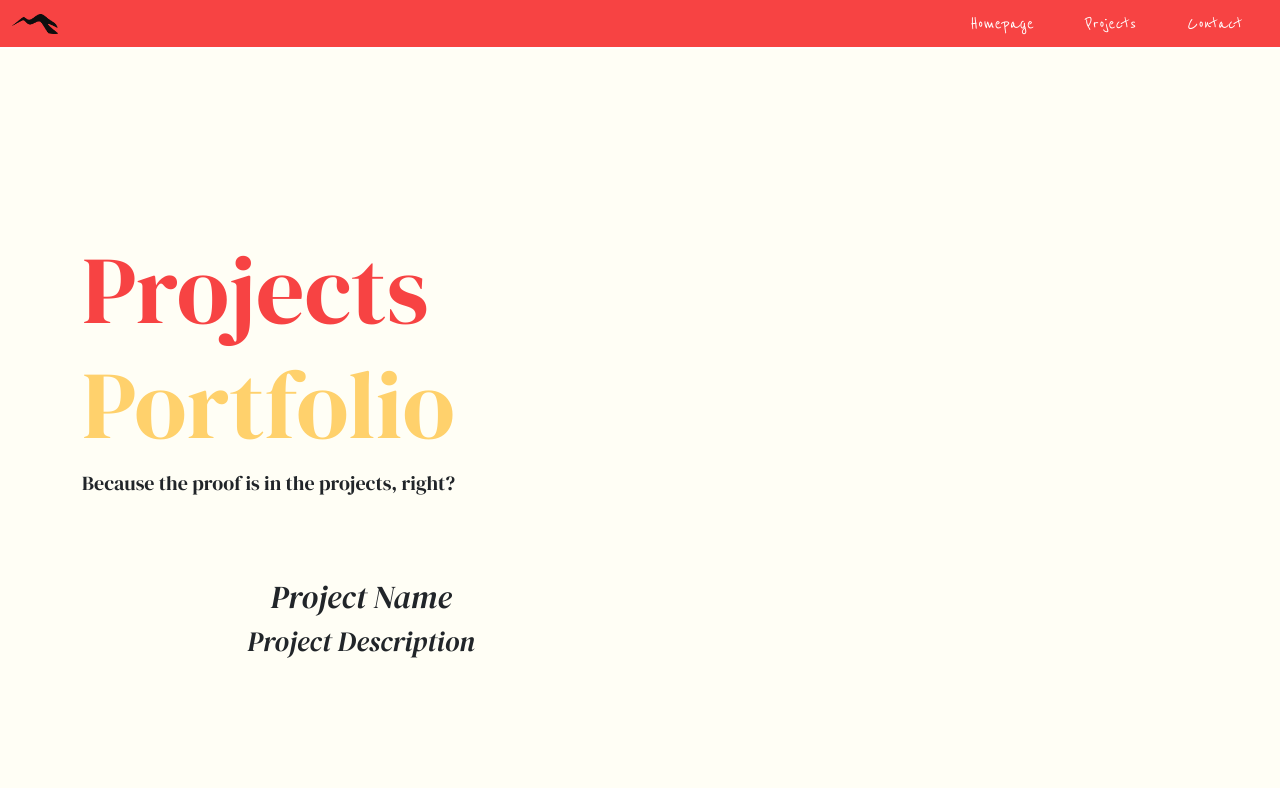
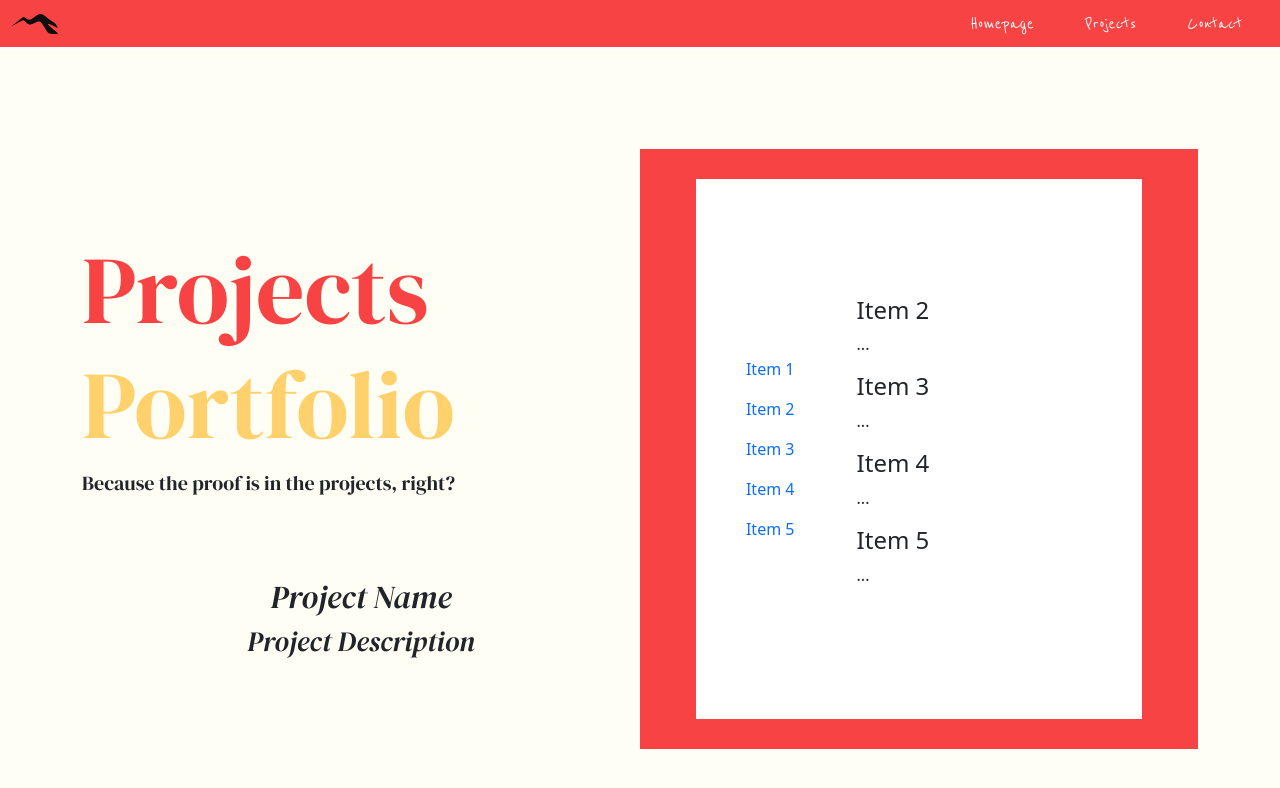
Before and after one commit to mitchjsutherland/ReactPortfolio, a React (Vite) app in the folder msreactportfolio/: page /projects in a window 1280 px wide. Shown: the top 788 px of the page. Built offline with nearby package versions, Linux system fonts and the light colour scheme.

Commit message:
Difficulty in dynamically loading components

```diff
--- a/msreactportfolio/index.html
+++ b/msreactportfolio/index.html
@@ -7,7 +7,7 @@
     <link rel="preconnect" href="https://fonts.gstatic.com" crossorigin>
     <link href="https://fonts.googleapis.com/css2?family=DM+Serif+Display:ital@0;1&family=Reenie+Beanie&display=swap" rel="stylesheet">
     <meta name="viewport" content="width=device-width, initial-scale=1.0" />
-    <title>Vite + React</title>
+    <title>Mitchel Sutherland</title>
   </head>
   <body>
     <div id="root"></div>
--- a/msreactportfolio/src/App.css
+++ b/msreactportfolio/src/App.css
@@ -261,7 +261,26 @@ a:-webkit-any-link {
   text-align: center;
 }
 
+.project-container {
+  justify-items: center;
+}
 
+.projects-wrapper {
+  height: 75vh;
+  width: 75vh;
+  background-color: #F74343;
+  display: flex;
+  justify-content: center;
+  align-items: center;
+}
+
+.project-list-main {
+  width: 80%;
+  height: 90%;
+  background-color: white;
+  display: flex;
+  align-items: center;
+}
 
 
 /* CONTACT -------------------------------------------- */
--- a/msreactportfolio/src/Contact.jsx
+++ b/msreactportfolio/src/Contact.jsx
@@ -6,7 +6,6 @@ function Contact() {
             <p>This is the contacts page.</p>
         </div>
     )
-
 };
 
 export default Contact;
--- /dev/null
+++ b/msreactportfolio/src/Project.jsx
@@ -0,0 +1,16 @@
+import React from 'react';
+
+function Project(props) {
+    return (
+        <>
+            <div className="project-tile">
+                <h4>Title {props.title} </h4>
+                <p>Deployed app {props.app-url}</p>
+                <p>View github repository{props.repo-url}</p>
+                <p>Image {props.image}</p>
+            </div>
+        </>
+    )
+};
+
+export default Project;
--- a/msreactportfolio/src/Projects.jsx
+++ b/msreactportfolio/src/Projects.jsx
@@ -1,4 +1,6 @@
 import React from 'react'
+import Project from './Project.jsx';
+import projects from './projects.json';
 
 function Projects() {
 
@@ -6,7 +8,7 @@ function Projects() {
         <>
             <main className="mainprojects">
 
-                <div className="container projectbody">
+                <div className="container col-11 projectbody">
                     <div className="col-6 project-title-wrapper">
                         <div className = "col-12">
                             <div className="div projects-title" id="projects-title">
@@ -22,26 +24,56 @@ function Projects() {
                             <h3>Project Description</h3>
                         </div>
                     </div>
-                    <div className="col-6">
+                    <div className="col-md-6 col-sm-12 project-container d-flex">
+
                         <div className="projects-wrapper">
 
+                                {/* {projects.map((project) => {
+                                    console.log("Mapping project:", project); // Log to check if data is received
+                                    return (
+                                        <div key={project.id} className="col-4">
+                                            <Project
+                                                title={project.title}
+                                                app-url={project.app-url}
+                                                repo-url={project.repo-url}
+                                                image={project.image}
+                                            />
+                                        </div>
+                                    );
+                                })} */}
+
+                            <div className="row project-list-main">
+
+                                <div className="col-4">
+                                    <div id="simple-list-example" className="d-flex flex-column gap-2 simple-list-example-scrollspy text-center">
+                                    <a className="p-1 rounded" href="#simple-list-item-1">Item 1</a>
+                                    <a className="p-1 rounded" href="#simple-list-item-2">Item 2</a>
+                                    <a className="p-1 rounded" href="#simple-list-item-3">Item 3</a>
+                                    <a className="p-1 rounded" href="#simple-list-item-4">Item 4</a>
+                                    <a className="p-1 rounded" href="#simple-list-item-5">Item 5</a>
+                                    </div>
+                                </div>
+                                <div className="col-8">
+                                    <div data-bs-spy="scroll" data-bs-target="#simple-list-example" data-bs-offset="0" data-bs-smooth-scroll="true" className="scrollspy-example" tabindex="0">
+                                    {/* <Project title={project.title} app-url={project.app-url} repo-url={project.repo-url} image={project.image} /> */}
+
+                                    <h4 id="simple-list-item-2">Item 2</h4>
+                                    <p>...</p>
+                                    <h4 id="simple-list-item-3">Item 3</h4>
+                                    <p>...</p>
+                                    <h4 id="simple-list-item-4">Item 4</h4>
+                                    <p>...</p>
+                                    <h4 id="simple-list-item-5">Item 5</h4>
+                                    <p>...</p>
+                                    </div>
+                                </div>
+                            </div>
 
                         </div>
+
                     </div>
 
                 </div>
-
-                {/* <div className="row align-items-center justify-content-center text-center" id="new-mainbody">
-                    <div className="col-sm-7 col-md-2 col-lg-2" id="new-mainprojects">
-                        <h4 className= "home-action">PROJECTS</h4>
-                    </div>
-                    <div className="col-sm-11 col-md-6" id="new-mainprofile">
-                        <img src={PortfolioProfile} className="profile-pic" id="profile-picid"></img>
-                    </div>
-                    <div className="col-sm-7 col-md-2 col-lg-2" id="new-maincontact">
-                        <h4 className= "home-action">CONTACT</h4>
-                    </div>
-                </div> */}
 
             </main>
         </>
--- a/msreactportfolio/src/projects.json
+++ b/msreactportfolio/src/projects.json
@@ -2,38 +2,38 @@
     {
       "id": 1,
       "title": "Digital Nomad",
-      "live_app_url": "https://filipkotanski.github.io/Digital-Nomad-App/index.html",
-      "repository_url": "https://github.com/FilipKotanski/Digital-Nomad-App",
+      "app-url": "https://filipkotanski.github.io/Digital-Nomad-App/index.html",
+      "repo-url": "https://github.com/FilipKotanski/Digital-Nomad-App",
       "image": "./assets/digitalnomad.png"
     },
     {
         "id": 2,
         "title": "README Generator",
-        "live_app_url": "https://www.youtube.com/watch?v=yjGQC8cx_nM",
-        "repository_url": "https://github.com/mitchjsutherland/ReadMeGenerator"
+        "app-url": "https://www.youtube.com/watch?v=yjGQC8cx_nM",
+        "repo-url": "https://github.com/mitchjsutherland/ReadMeGenerator"
     },
     {
         "id": 3,
         "title": "Coding Quiz",
-        "live_app_url": "https://mitchjsutherland.github.io/Coding-Quiz/",
-        "repository_url": "https://github.com/mitchjsutherland/Coding-Quiz"
+        "app-url": "https://mitchjsutherland.github.io/Coding-Quiz/",
+        "repo-url": "https://github.com/mitchjsutherland/Coding-Quiz"
     },
     {
         "id": 4,
         "title": "Password Generator",
-        "live_app_url": "https://mitchjsutherland.github.io/Password-Generator/",
-        "repository_url": "https://github.com/mitchjsutherland/Password-Generator"
+        "app-url": "https://mitchjsutherland.github.io/Password-Generator/",
+        "repo-url": "https://github.com/mitchjsutherland/Password-Generator"
     },
     {
         "id": 5,
         "title": "Blackjack Online",
-        "live_app_url": "https://mitchjsutherland.github.io/BlackJack-attempt1-/",
-        "repository_url": "https://github.com/mitchjsutherland/BlackJack-attempt1-"
+        "app-url": "https://mitchjsutherland.github.io/BlackJack-attempt1-/",
+        "repo-url": "https://github.com/mitchjsutherland/BlackJack-attempt1-"
     },
     {
         "id": 6,
         "title": "CSS Portfolio",
-        "live_app_url": "https://mitchjsutherland.github.io/portfolio-02/",
-        "repository_url": "https://github.com/mitchjsutherland/portfolio-02"
+        "app-url": "https://mitchjsutherland.github.io/portfolio-02/",
+        "repo-url": "https://github.com/mitchjsutherland/portfolio-02"
     }
 ]
```
Also changed, not shown: msreactportfolio/src/Homepage.jsx (+0 -14 lines).
